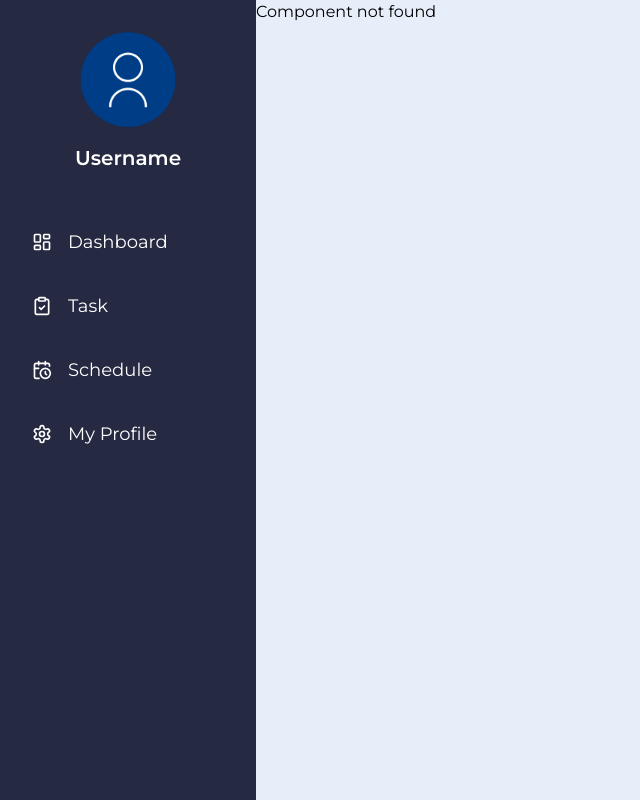
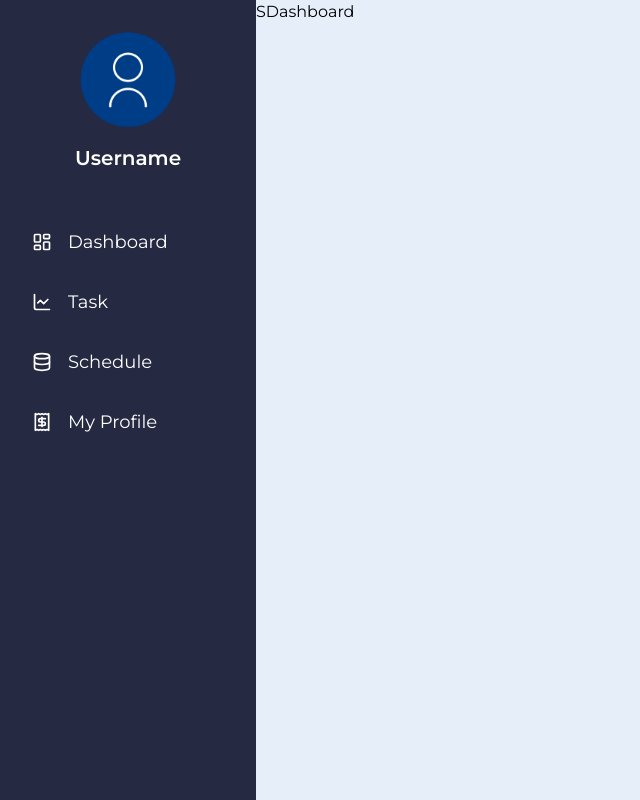
Before and after one commit to Kartikayy007/HotelCrewFrontend, a React (Vite) app: page / in a window 1280 px wide. Before the commit this address had no page. Shown: the whole page, without its empty margins (0-640 px from the left). Built offline with nearby package versions, Linux system fonts and the light colour scheme.

Commit message:
created staff slice and modified redux store and enhanced sidebar

```diff
--- a/src/components/Staff/SLayout.jsx
+++ b/src/components/Staff/SLayout.jsx
@@ -1,7 +1,7 @@
 import { useSelector, useDispatch } from 'react-redux';
 import React from 'react';
-import { setCurrentComponent } from "../../redux/slices/ManagerSlice";
-import SSidebar from './StaffComponents/SSideBar';
+import { setCurrentComponent } from "../../redux/slices/StaffSlice";
+import SSidebar from './StaffComponents/SSidebar'
 import SDashboard from './StaffComponents/SDashboard'
 import STask from './StaffComponents/STask';
 import SSchedule from './StaffComponents/SSchedule';
@@ -17,19 +17,17 @@ const SLayout = () => {
         STask: <STask />,
 
     };
-    const currentComponent = useSelector((state) => state.manager.currentComponent);
+    const currentComponent = useSelector((state) => state.staff.currentComponent);
 
     const handleMenuItemClick = (component) => {
-        dispatch(setCurrentComponent(component)); // Update the Redux state
+        dispatch(setCurrentComponent(component));
     };
 
     return (
         <div className="flex h-screen">
             <SSidebar onMenuItemClick={handleMenuItemClick} />
             <div className="flex-1 bg-[#e6eef9] overflow-x-hidden scrollbar-thin scrollbar-thumb-gray-500 scrollbar-thumb-rounded-full scrollbar-track-gray-100">
-                {/* {currentComponent
-                    ? React.createElement(currentComponent)
-                    : <div>Component not found</div>} */}
+
                     {componentMap[currentComponent] || <div>Component not found</div>}
             </div>
         </div>
--- a/src/components/Staff/StaffComponents/SProfile.jsx
+++ b/src/components/Staff/StaffComponents/SProfile.jsx
@@ -1,5 +1,4 @@
 import React from 'react'
-
 const SProfile = () => {
   return (
     <div>SProfile</div>
--- a/src/components/Staff/StaffComponents/SSidebar.jsx
+++ b/src/components/Staff/StaffComponents/SSidebar.jsx
@@ -1,23 +1,23 @@
-import { useState } from "react";
+import React, { useState } from 'react';
 import {
   LayoutDashboard,
-    CalendarClock,
   Database,
+  Receipt,
   Settings,
   LineChart,
   Menu,
   X,
-    ClipboardCheck } from 'lucide-react';
-
-
+  ClipboardCheck,
+  Calendar
+} from 'lucide-react';
+import SDashboard from './SDashboard';
+import STask from './STask';
+import SProfile from './SProfile';
+import SSchedule from './SSchedule';
 
 const SSidebar = ({ onMenuItemClick }) => {
+  const [isOpen, setIsOpen] = useState(false);
   const [image, setImage] = useState('/profile.png');
-    const [isSidebarOpen, setIsSidebarOpen] = useState(false);
-    const toggleSidebar = () => {
-        setIsSidebarOpen(!isSidebarOpen);
-    }
-
   const handleImageUpload = (event) => {
     const file = event.target.files[0];
     if (file) {
@@ -27,33 +27,43 @@ const SSidebar = ({ onMenuItemClick }) => {
 }
   const menuItems = [
     { icon: <LayoutDashboard size={20} />, label: 'Dashboard', component: 'SDashboard' },
-        { icon: <ClipboardCheck size={20} />, label: 'Task', component: 'STask' },
-        { icon: <CalendarClock size={20} />, label: 'Schedule ', component: 'SSchedule' },
-        { icon: <Settings size={20} />, label: 'My Profile', component: 'SProfile' },
-        // { icon: <LineChart size={20} />, label: 'Analytics', component: 'MAnalytics' },
-        // { icon: <Settings size={20} />, label: 'Profile', component: 'MProfile' },
+    { icon: <LineChart size={20} />, label: 'Task', component: 'STask' },
+    { icon: <Database size={20} />, label: 'Schedule', component: 'SSchedule' },
+    { icon: <Receipt size={20} />, label: 'My Profile', component: 'SProfile' },
+
   ];
 
   const handleMenuClick = (component) => {
-        if (onMenuItemClick) {
-            onMenuItemClick(component); // Notify parent component
-        }
+    onMenuItemClick(component);
+    setIsOpen(false);
   };
 
   return (
     <>
-            <div className='xl:hidden fixed top-6  left-2 z-50'>
-                <button onClick={toggleSidebar} className={`${isSidebarOpen ? 'text-white ' : 'text-[#252941]'}`}>
-                    {isSidebarOpen ? <X size={34} className="text-white" /> : <Menu size={34} />}
+      <button
+        onClick={() => setIsOpen(!isOpen)}
+        className="fixed top-4 left-4 z-50 p-2 rounded-lg bg-[#252941] text-white lg:hidden"
+        aria-label="Toggle menu"
+      >
+        {isOpen ? <X size={24} /> : <Menu size={24} />}
       </button>
-            </div>
-            <nav className={`
-                fixed top-0 left-0 h-full z-30
-                xl:sticky xl:top-0 xl:left-0
+
+      {isOpen && (
+        <div
+          className="fixed inset-0 bg-black/50 z-30 lg:hidden"
+          onClick={() => setIsOpen(false)}
+        />
+      )}
+
+      <nav
+        className={`
+          fixed top-0 left-0 h-full z-40
+          lg:sticky lg:top-0 lg:left-0
           w-64 bg-[#252941] text-white flex flex-col
           transform transition-transform duration-300 ease-in-out
-                 ${isSidebarOpen ? 'translate-x-0' : '-translate-x-full lg:translate-x-0'}
-              `}>
+          ${isOpen ? 'translate-x-0' : '-translate-x-full lg:translate-x-0'}
+        `}
+      >
         <div className="flex flex-col items-center py-8 space-y-4">
                     <div className="w-24 h-24 rounded-full overflow-hidden cursor-pointer">
                         <img
@@ -73,7 +83,7 @@ const SSidebar = ({ onMenuItemClick }) => {
           <h2 className="text-xl font-semibold">Username</h2>
         </div>
 
-                <ul className="flex-1 space-y-5  px-6 py-4 justify-center">
+        <ul className="flex-1 space-y-4 px-6 py-4">
           {menuItems.map((item, index) => (
             <li key={index}>
               <button
@@ -89,9 +99,6 @@ const SSidebar = ({ onMenuItemClick }) => {
       </nav>
     </>
   );
-
-
-
 };
 
 export default SSidebar;
--- a/src/redux/Store.js
+++ b/src/redux/Store.js
@@ -2,6 +2,7 @@ import { configureStore } from '@reduxjs/toolkit'
 import UserReducer from './slices/UserSlice.jsx'
 import OtpReducer from './slices/OtpSlice'
 import ManagerReducer from './slices/ManagerSlice.jsx'
+import StaffReducer from './slices/StaffSlice.jsx'
 import AttendanceReducer from './slices/AttendanceSlice.jsx'
 import TaskReducer from'./slices/TaskSlice.jsx'
 import announcementReducer from './slices/AnnouncementSlice'
@@ -10,6 +11,7 @@ export const store = configureStore({
     user: UserReducer,
     otp: OtpReducer,
     manager: ManagerReducer,
+    staff: StaffReducer,
     attendance: AttendanceReducer,
     task: TaskReducer,
     announcements: announcementReducer
--- /dev/null
+++ b/src/redux/slices/StaffSlice.jsx
@@ -0,0 +1,16 @@
+import { createSlice } from '@reduxjs/toolkit';
+import SDashboard from '../../components/Staff/StaffComponents/SDashboard';
+const staffSlice = createSlice({
+  name: 'manager',
+  initialState: {
+    currentComponent: 'SDashboard',
+  },
+  reducers: {
+    setCurrentComponent: (state, action) => {
+      state.currentComponent = action.payload;
+    },
+  },
+});
+
+export const { setCurrentComponent } = staffSlice.actions;
+export default staffSlice.reducer;
```
Lines whose indentation alone changed are shown as unchanged.
